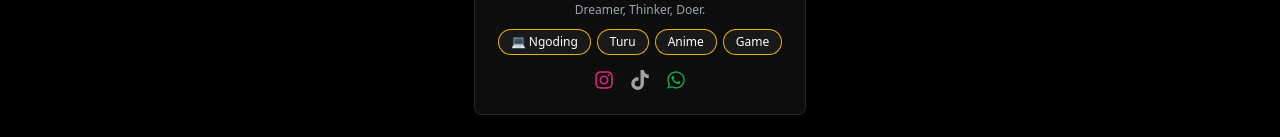
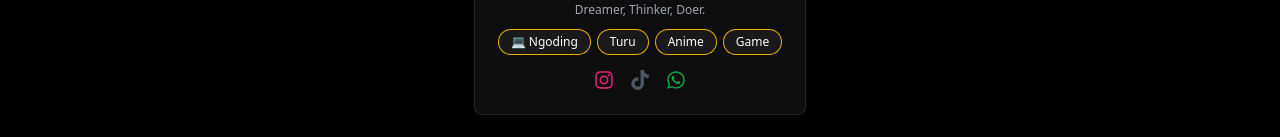
Before and after one commit to faykal/biolink, a React (Vite) app: page / in a window 1280 px wide. Shown: the part 225-362 px from the top of the page. Built offline with nearby package versions, Linux system fonts and the light colour scheme.

Commit message:
Update Profile fix

```diff
--- a/src/components/Profile.jsx
+++ b/src/components/Profile.jsx
@@ -33,7 +33,7 @@ const Profile = () => {
             <FaInstagram className="h-5 w-5 text-pink-600" />
           </a>
           <a href="https://www.tiktok.com/@faykalmlbb?_t=8qHhC1W8Ucy&_r=1" target="_blank" rel="noopener noreferrer" className="text-zinc-400 hover:text-zinc-100 transition-colors">
-            <FaTiktok className="h-5 w-5 text-white-600" />
+            <FaTiktok className="h-5 w-5 text-gray-600" />
           </a>
           <a href="https://wa.me/6285234754939" target="_blank" rel="noopener noreferrer" className="text-zinc-400 hover:text-zinc-100 transition-colors">
             <FaWhatsapp className="h-5 w-5 text-green-600" />
```
